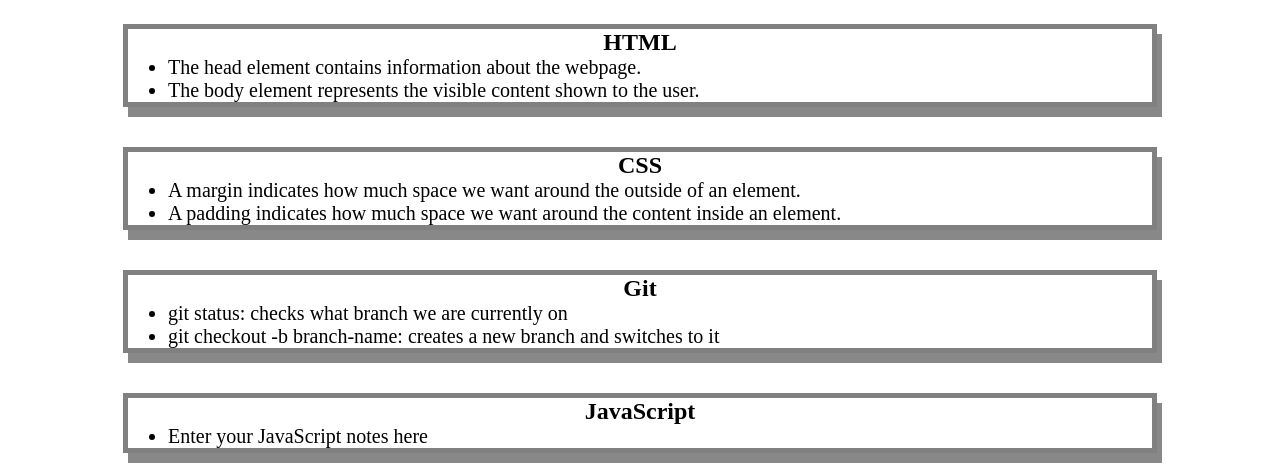
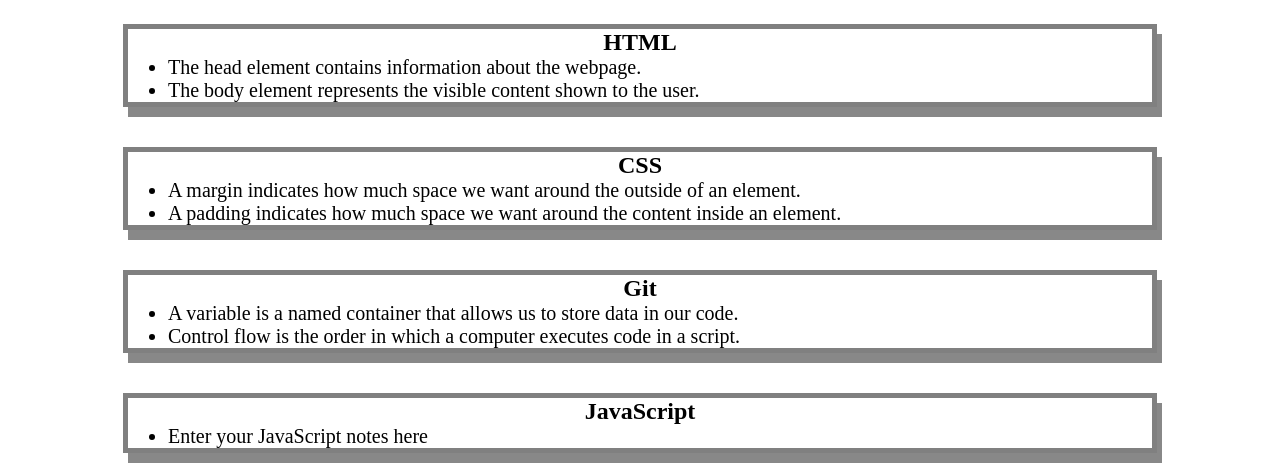
Before and after one commit to findmysunnyday/prework-study-guide, a plain HTML site: page index.html in a window 1280 px wide. Shown: the part 136-607 px from the top of the page. Drawn offline with Linux system fonts and the light colour scheme.

Commit message:
Update index.html

```diff
--- a/index.html
+++ b/index.html
@@ -33,9 +33,9 @@
 
       <section class="card" id="git-section">
         <h2>Git</h2>
-        <ul>
-          <li>git status: checks what branch we are currently on</li>
-          <li>git checkout -b branch-name: creates a new branch and switches to it</li>
+       <ul>
+          <li>A variable is a named container that allows us to store data in our code.</li>
+          <li>Control flow is the order in which a computer executes code in a script.</li>
         </ul>
       </section>
 
```
